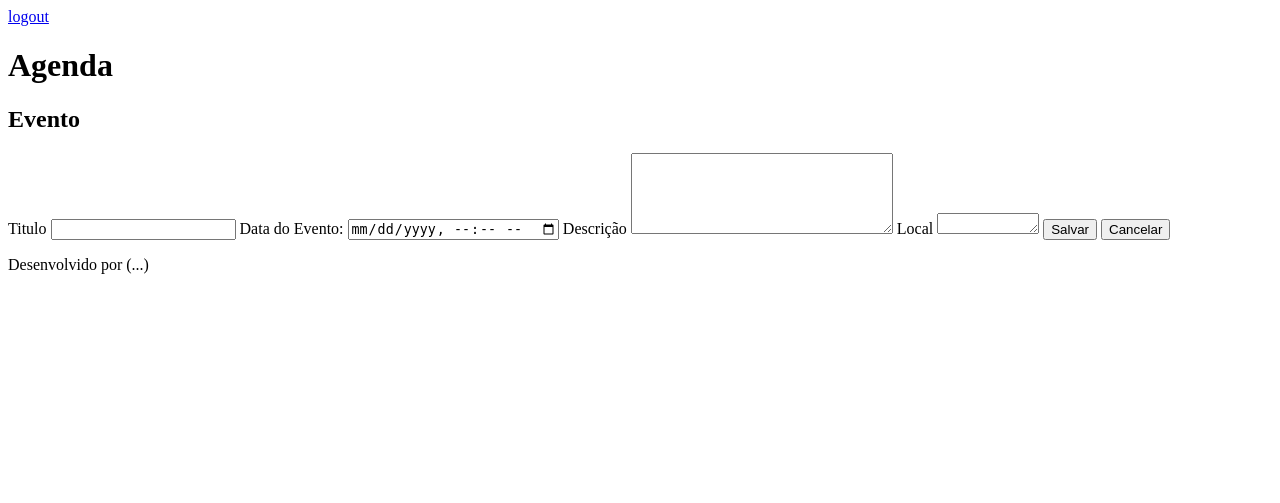
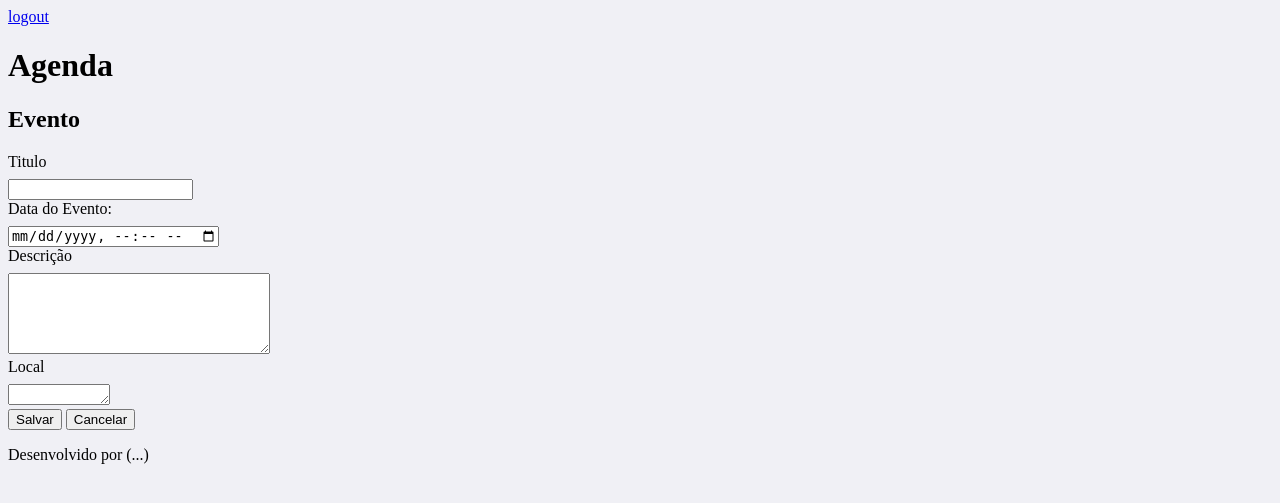
Before and after one commit to Paulo-Felipe-96/agenda, a Django app: page /agenda/evento/ in a window 1280 px wide. Shown: the top 503 px of the page. Run offline with Django 3.2, Linux system fonts and the light colour scheme; a user stored in the database is signed in.

Commit message:
Alteracao do form de evento para block

```diff
--- /dev/null
+++ b/static/evento.css
@@ -0,0 +1,8 @@
+body {
+    background: #f0f0f5;
+}
+
+#eve form label {
+    display: block;
+    margin-bottom: 8px;
+}
--- a/templates/evento.html
+++ b/templates/evento.html
@@ -1,7 +1,7 @@
 {% extends "model-page.html" %}
 {% block content %}
     <h2>Evento</h2>
-
+<div id="eve">
     <form action="submit" method="POST">{% csrf_token %}
         <label>Titulo</label>
         <input type="number" name="id_evento" value="{{ evento.id }}" hidden>
@@ -15,11 +15,12 @@
 
         <label>Local</label>
         <textarea name="local" cols="10" rows="1">{{ evento.local }}</textarea>
-
+        <br>
         <button type="submit">Salvar</button>
 
         <a href="/">
             <button type="button">Cancelar</button>
         </a>
     </form>
+</div>
 {% endblock %}
--- a/templates/model-page.html
+++ b/templates/model-page.html
@@ -2,6 +2,8 @@
 <html lang="pt-br">
 <head>
     {% include "model-header.html" %}
+    {% load static %}
+    <link rel="stylesheet" href="{% static 'evento.css' %}">
 </head>
 <body>
     {% block content %}
```
Also changed, not shown: db.sqlite3.
